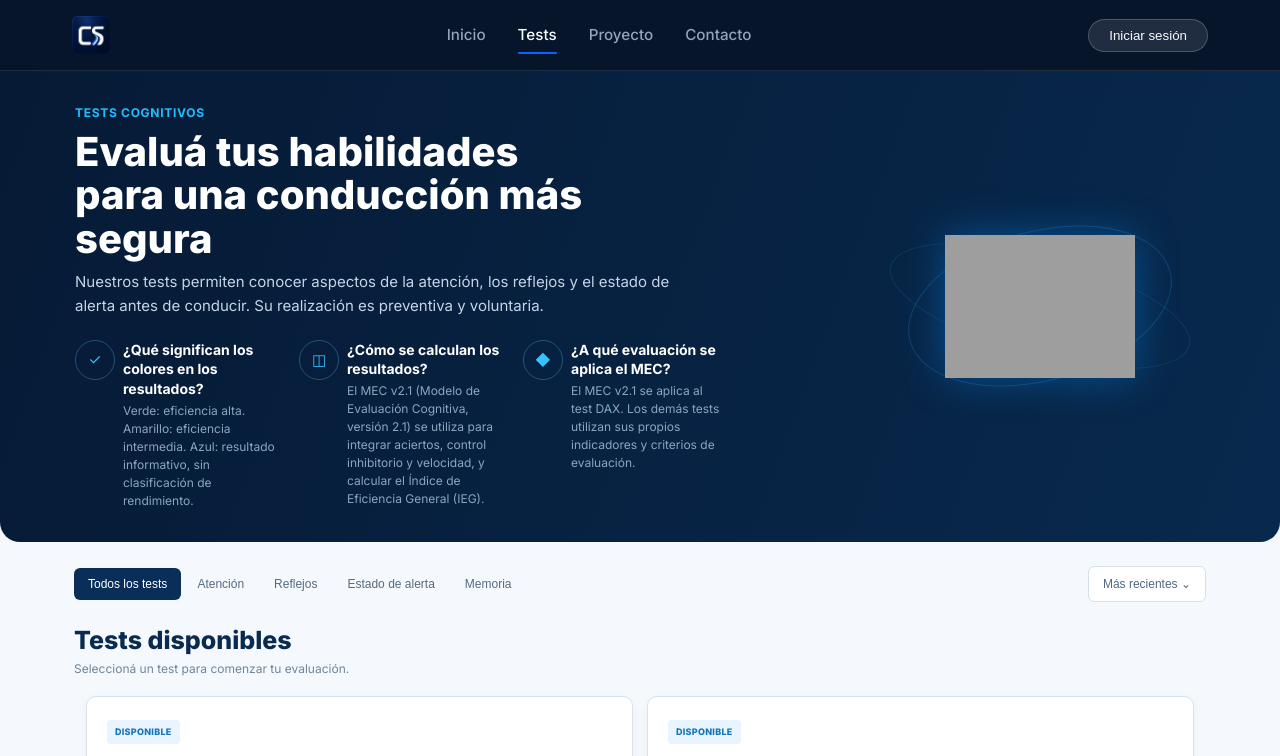
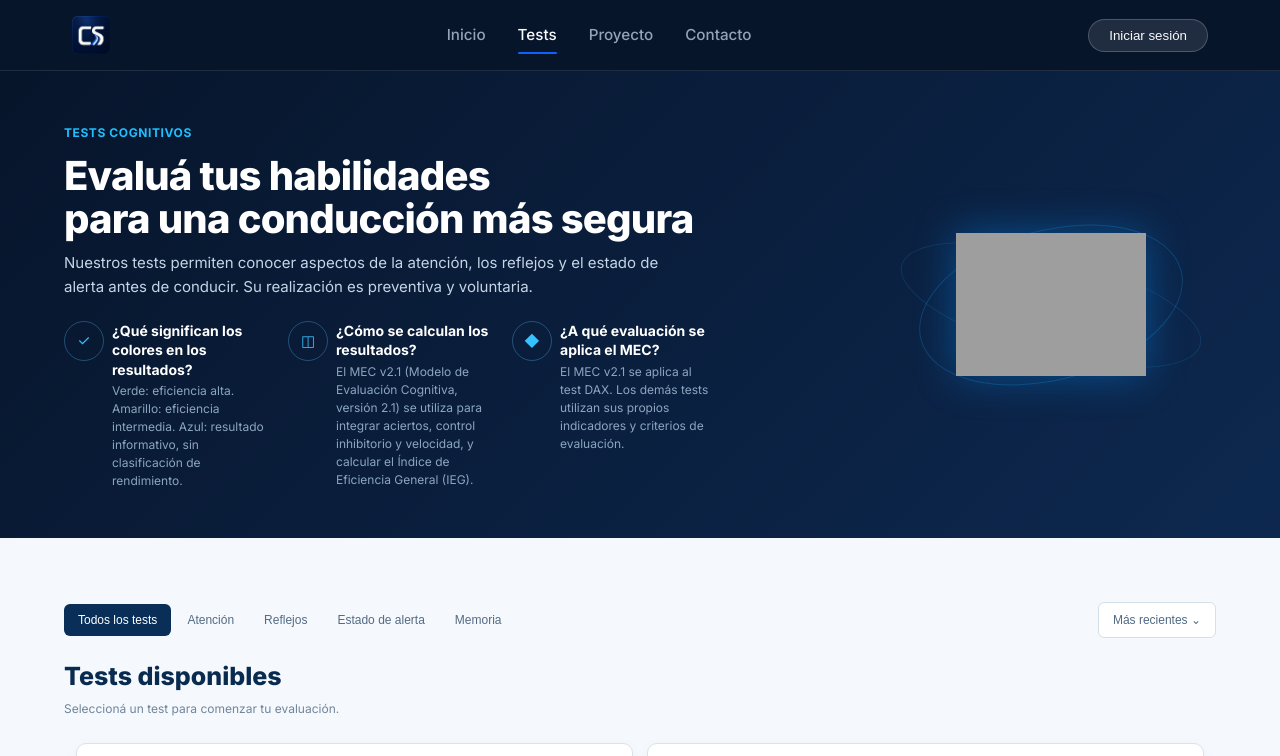
Before and after one commit to ornelabaldini/conducir-seguro-web, a plain HTML site: page test.html in a window 1280 px wide. Shown: the top 756 px of the page. Drawn offline with Linux system fonts and the light colour scheme; grey boxes are pictures that could not be loaded.

Commit message:
pequeños cambios

```diff
--- a/css/pages/test.css
+++ b/css/pages/test.css
@@ -5,16 +5,16 @@
 .tests-hero {
     position: relative;
     overflow: hidden;
-    background: linear-gradient(110deg, #061a35 0%, #08294d 100%);
-    color: #fff;
-    border-radius: 0 0 20px 20px;
+    background: var(--bg-dark-gradient, linear-gradient(135deg, #07152b 0%, #0d284f 100%));
+    color: var(--color-text-light, #f8fafc);
+    border-radius:0;
 }
 
 .tests-hero>.container {
-    max-width: 1180px;
-    min-height: 265px;
+    max-width: var(--container-max-width, 1200px);
+    /*min-height: 265px;*/
     margin: 0 auto;
-    padding: 32px 25px;
+    padding: 3rem 1.5rem;
     display: flex;
     align-items: center;
     justify-content: space-between;
@@ -28,20 +28,22 @@
 }
 
 .tests-hero__badge {
-    display: block;
-    margin-bottom: 8px;
+    display: inline-block;
+    margin-bottom: 0.75rem;
     color: #20bfff;
     font-size: 9px;
     font-weight: 700;
-    letter-spacing: .06em;
+    letter-spacing: 0.05em;
+    text-transform: uppercase;
 }
 
 .tests-hero__title {
     margin: 0 0 10px;
-    color: #fff;
+    color: #ffffff;
     font-size: 32px;
     line-height: 1.08;
     font-weight: 800;
+    letter-spacing: -0.02em;
 }
 
 .tests-hero__description {
@@ -130,12 +132,12 @@
 
 .tests-section {
     background: #f5f8fc;
-    padding: 24px 0 35px;
+    padding: 4rem 0;
 }
 
 .tests-section .container {
-    width: calc(100% - 48px);
-    max-width: 1180px;
+    /*width: calc(100% - 48px);*/
+    max-width: var(--container-max-width, 1200px);
     margin: 0 auto;
     box-sizing: border-box;
 }
@@ -161,6 +163,7 @@
     color: #536b84;
     font-size: 9px;
     cursor: pointer;
+
 }
 
 .tests-filter:hover {
@@ -188,13 +191,13 @@
    ========================================================= */
 
 .tests-heading {
-    margin-bottom: 18px;
+    margin-bottom: 1.5rem;
 }
 
 .tests-heading h2 {
-    margin: 0 0 4px;
+    margin: 0 0 0.5rem;
     color: #092b50;
-    font-size: 19px;
+    font-size: 2rem;
     line-height: 1.2;
     font-weight: 800;
 }
@@ -202,7 +205,7 @@
 .tests-heading p {
     margin: 0;
     color: #71859b;
-    font-size: 9px;
+    font-size: 1rem;
 }
 
 .tests-grid {
```
